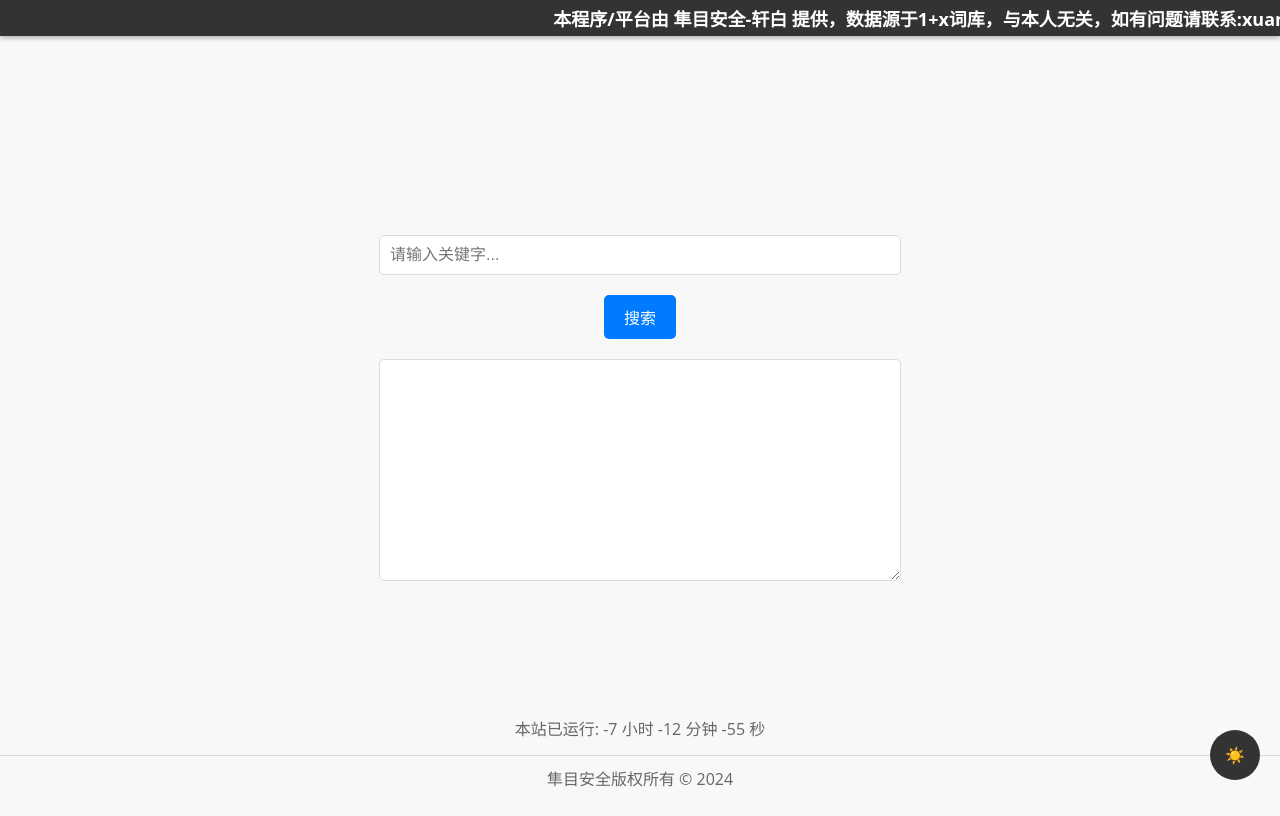
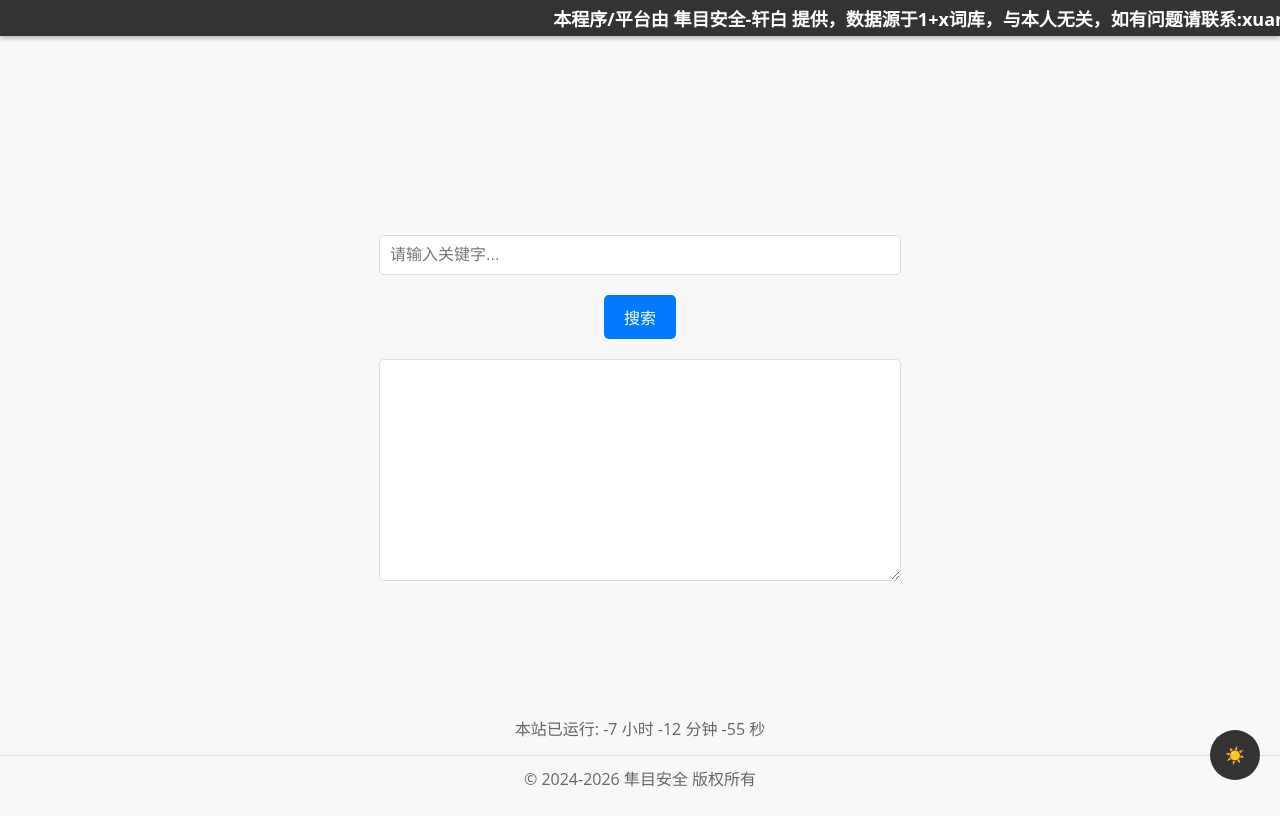
Before and after one commit to xuan8ai/xuanbai, a plain HTML site: page 1+x/index.html in a window 1280 px wide. Drawn offline with Linux system fonts and the light colour scheme.

Commit message:
更新 index.html

```diff
--- a/1+x/index.html
+++ b/1+x/index.html
@@ -129,7 +129,7 @@
     <textarea id="outputBox" readonly></textarea>
     <div id="footer">
         <div id="uptime"></div>
-        隼目安全版权所有 &copy; 2024
+      &copy; 2024-2026 隼目安全 版权所有
     </div>
     <script>
         var isDarkMode = false;
```
